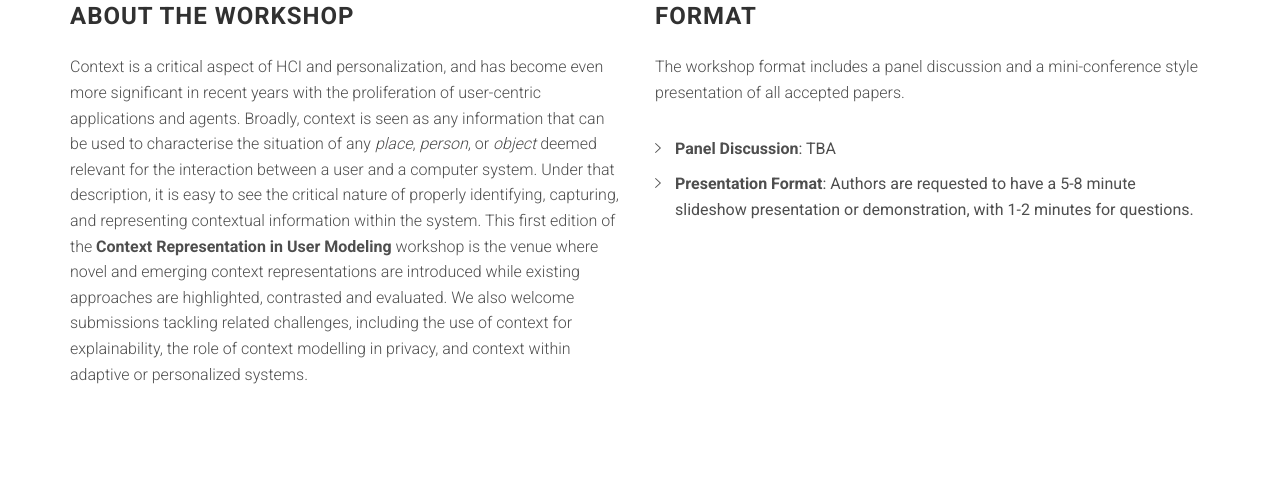
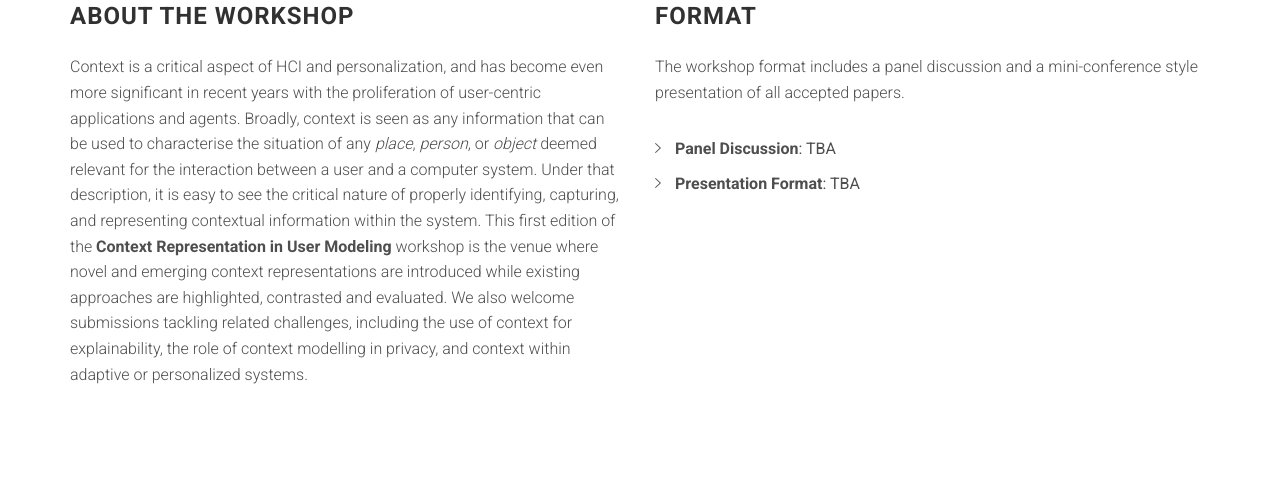
Before and after one commit to crum-workshop/crum-workshop.github.io, a website: page index.html in a window 1280 px wide. Shown: the part 887-1372 px from the top of the page. Drawn offline with Linux system fonts and the light colour scheme; files whose address does not match are found by name.

Commit message:
changed back the presentation format

```diff
--- a/index.html
+++ b/index.html
@@ -95,7 +95,7 @@
                     <ul class="list-arrow-right">
 
                         <li><b>Panel Discussion</b>: TBA</li>
-                        <li><b>Presentation Format</b>: Authors are requested to have a 5-8 minute slideshow presentation or demonstration, with 1-2 minutes for questions.</li>
+                        <li><b>Presentation Format</b>: TBA </li>
 
                     </ul>
 
```
